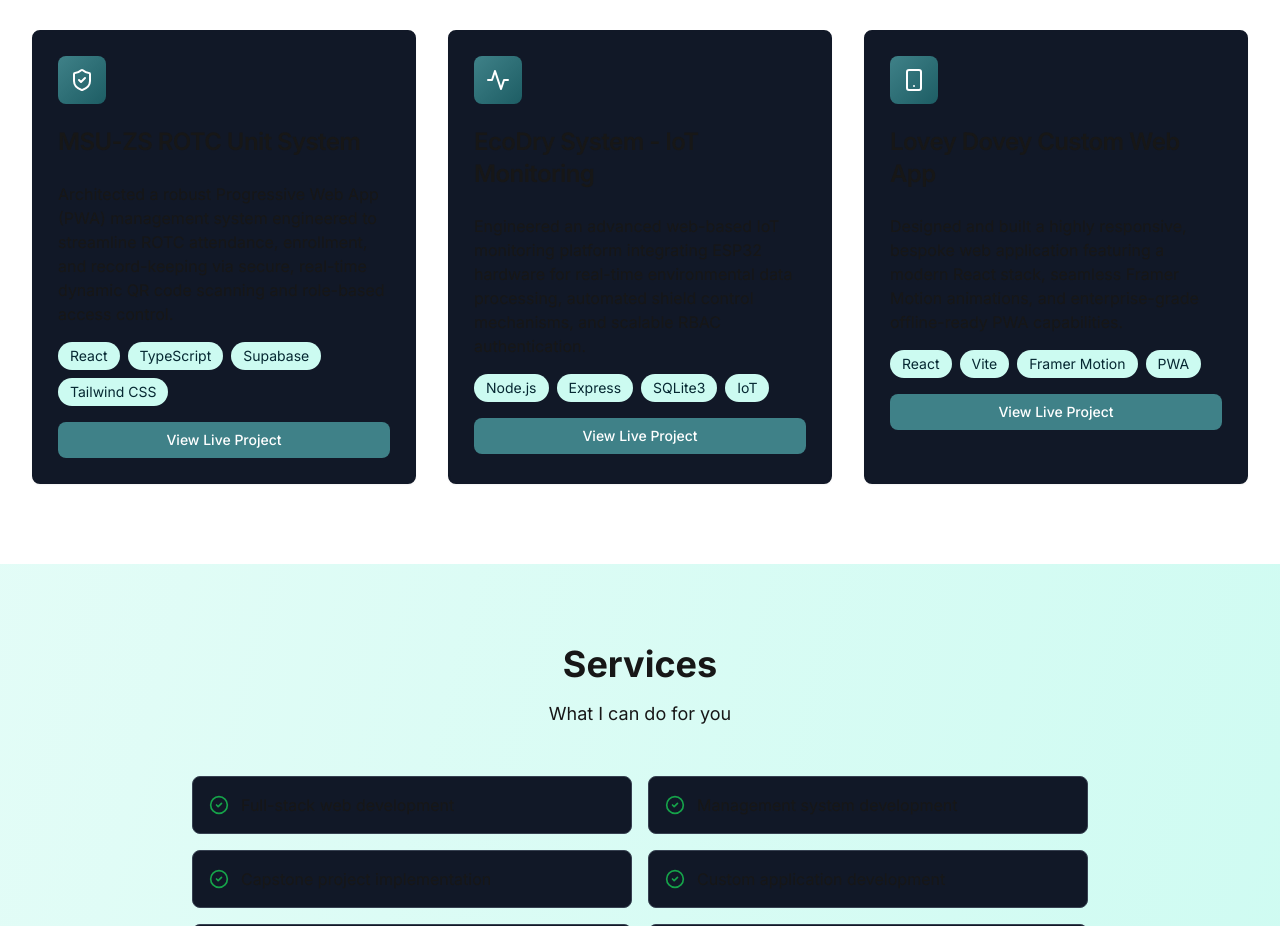
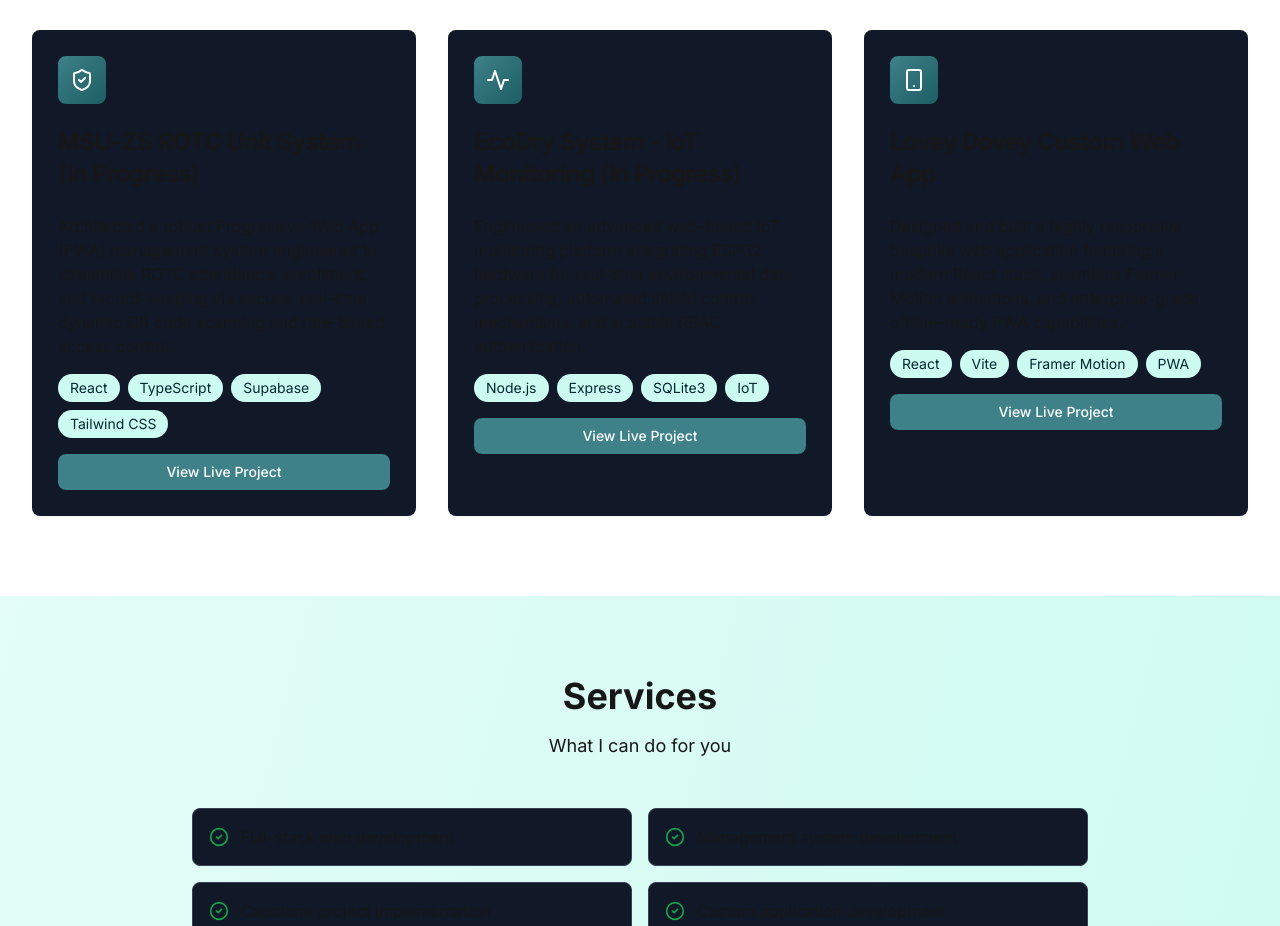
Before and after one commit to japhethrexcometa-droid/myportfolio, a Next.js app: page / in a window 1280 px wide. Shown: the part 3100-4026 px from the top of the page. Built offline with nearby package versions, Linux system fonts and the light colour scheme.

Commit message:
Add (In Progress) label to project titles in What I Build section

```diff
--- a/src/app/page.tsx
+++ b/src/app/page.tsx
@@ -46,14 +46,14 @@ const skills = [
 
 const projects = [
   {
-    title: "MSU-ZS ROTC Unit System",
+    title: "MSU-ZS ROTC Unit System (In Progress)",
     description: "Architected a robust Progressive Web App (PWA) management system engineered to streamline ROTC attendance, enrollment, and record-keeping via secure, real-time dynamic QR code scanning and role-based access control.",
     technologies: ["React", "TypeScript", "Supabase", "Tailwind CSS"],
     icon: ShieldCheck,
     demoUrl: "https://msu-zs-rotc-unit.vercel.app",
   },
   {
-    title: "EcoDry System - IoT Monitoring",
+    title: "EcoDry System - IoT Monitoring (In Progress)",
     description: "Engineered an advanced web-based IoT monitoring platform integrating ESP32 hardware for real-time environmental data processing, automated shield control mechanisms, and scalable RBAC authentication.",
     technologies: ["Node.js", "Express", "SQLite3", "IoT"],
     icon: Activity,
```
